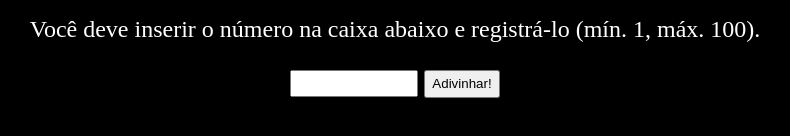
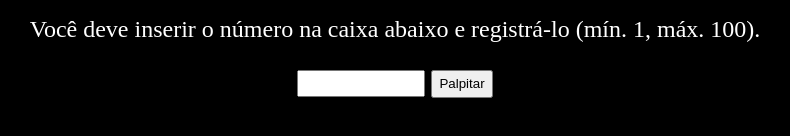
Before and after one commit to BrunoFontouraIF/JS-Trabalho, a plain HTML site: page index.html in a window 1280 px wide. Shown: the part 196-332 px from the top of the page, without its empty margins (245-1035 px from the left). Drawn offline with Linux system fonts and the light colour scheme.

Commit message:
Alteração final

```diff
--- a/index.html
+++ b/index.html
@@ -10,9 +10,11 @@
 <body>
 
     <h1>Adivinhe o número!</h1>
-    <p>Você deve inserir o número na caixa abaixo e registrá-lo (mín. 1, máx. 100).</p>
-    <input type="number" id="numero" min="1" max="100">
-    <button onclick="verificar()">Adivinhar!</button>
+
+        <p>Você deve inserir o número na caixa abaixo e registrá-lo (mín. 1, máx. 100).</p>
+        <input type="number" id="numero" min="1" max="100">
+
+        <button onclick="verificar()">Palpitar</button>
 
 </body>
 </html>
--- a/js/index.js
+++ b/js/index.js
@@ -1,3 +1,4 @@
+ // Gerador
  const n_adivinhar = getRndInteger(1, 100);
 
         function getRndInteger(min, max) {
@@ -7,6 +8,7 @@
         function verificar() {
             const numero = document.getElementById('numero').value;
 
+            // Condições (número certo e errado)
 
             if (parseInt(numero) === n_adivinhar) {
 
```
